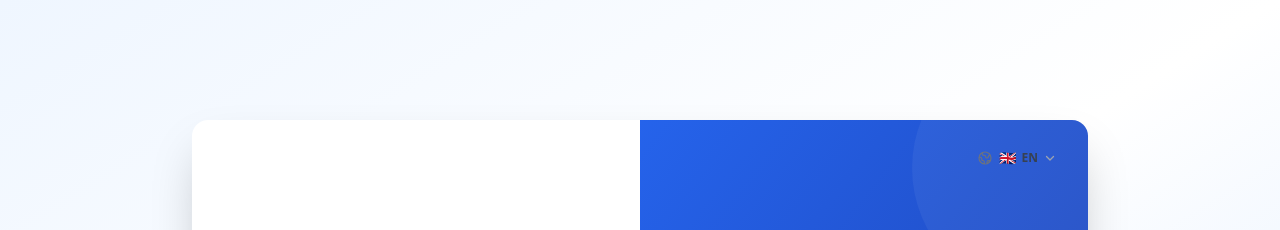
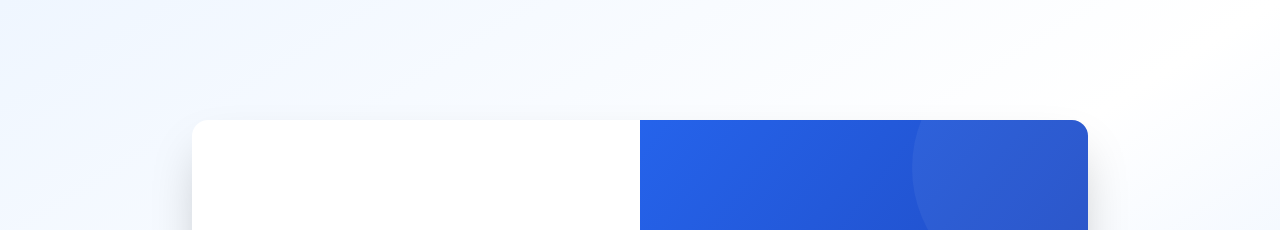
Before and after one commit to basarardabaykal/trackjobapplications-frontend, a React (Vite) app: page /login in a window 1280 px wide. Shown: the top 230 px of the page. Built offline with nearby package versions, Linux system fonts and the light colour scheme.

Commit message:
refactor(i18n): remove LanguageSwitcher from OverlayPanel

```diff
--- a/src/components/auth/OverlayPanel.tsx
+++ b/src/components/auth/OverlayPanel.tsx
@@ -1,5 +1,4 @@
 import { useTranslation } from 'react-i18next'
-import LanguageSwitcher from '../LanguageSwitcher'
 
 interface Props {
   isSignUp: boolean
@@ -21,9 +20,6 @@ export default function OverlayPanel({ isSignUp, onSwitch }: Props) {
         {/* Left panel — visible in Sign Up mode */}
         <div className="w-1/2 h-full flex flex-col items-center justify-center px-10 bg-gradient-to-br from-blue-700 to-blue-500 text-white relative overflow-hidden">
           <Decoration />
-          <div className="absolute top-5 right-5">
-            <LanguageSwitcher />
-          </div>
           <div className="relative z-10 text-center">
             <BriefcaseIcon />
             <h3 className="text-3xl font-bold mb-3 tracking-tight">TrackJobs</h3>
@@ -42,9 +38,6 @@ export default function OverlayPanel({ isSignUp, onSwitch }: Props) {
         {/* Right panel — visible in Sign In mode */}
         <div className="w-1/2 h-full flex flex-col items-center justify-center px-10 bg-gradient-to-br from-blue-600 to-blue-800 text-white relative overflow-hidden">
           <Decoration />
-          <div className="absolute top-5 right-5">
-            <LanguageSwitcher />
-          </div>
           <div className="relative z-10 text-center">
             <BriefcaseIcon />
             <h3 className="text-3xl font-bold mb-3 tracking-tight">TrackJobs</h3>
```
